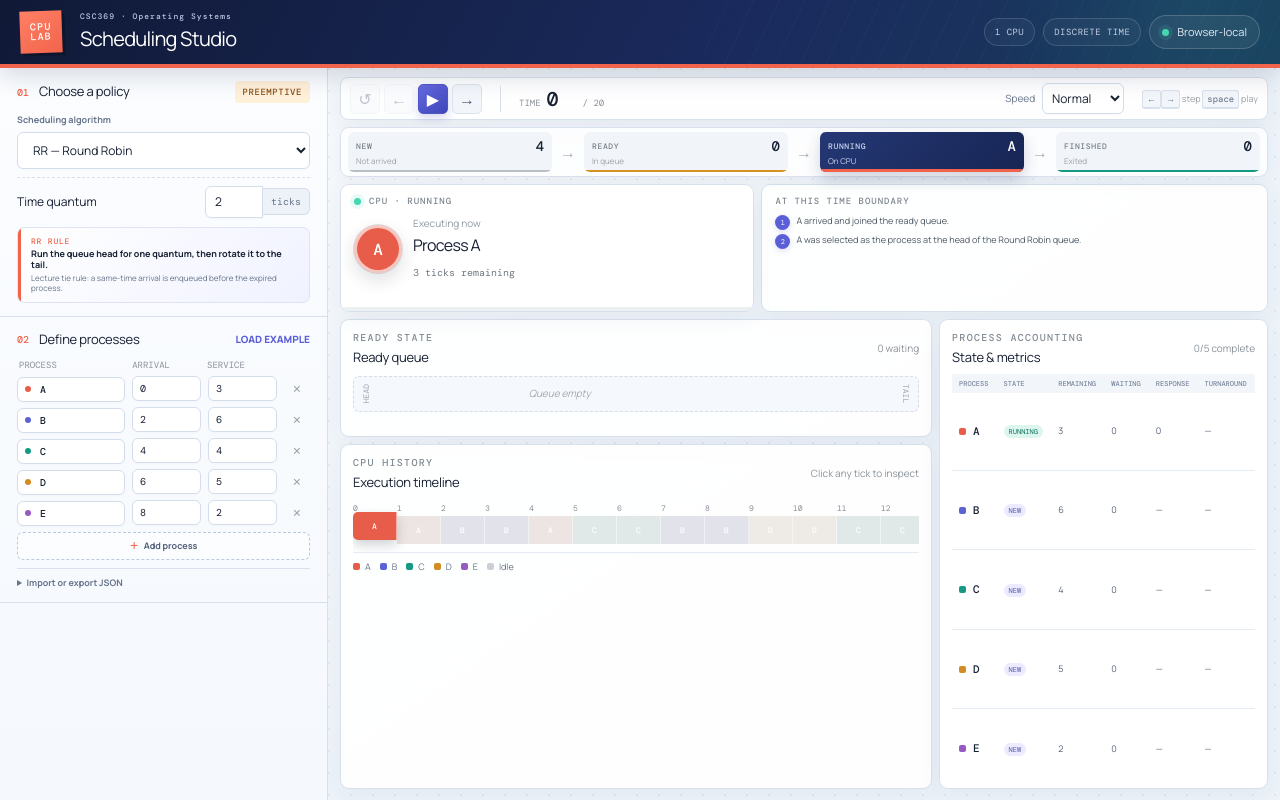
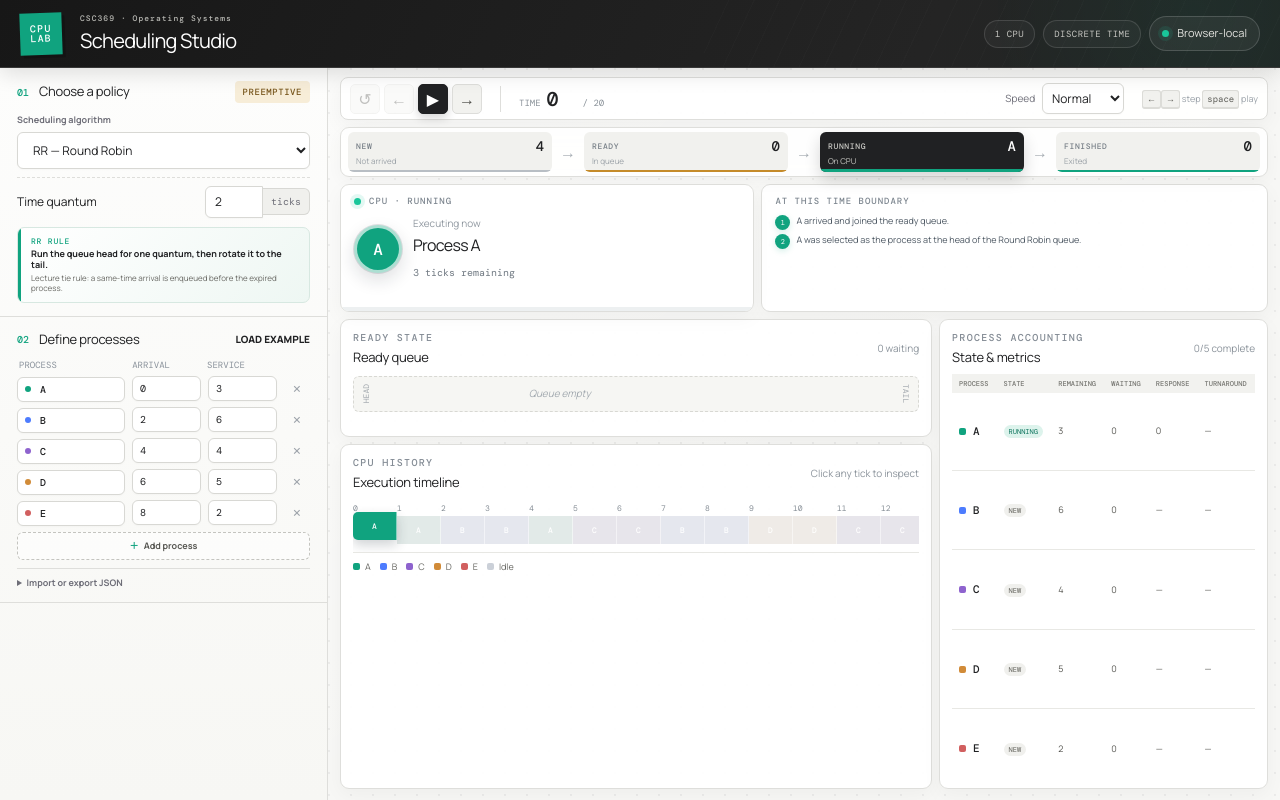
Before and after one commit to anshag01/csc369-scheduling-studio, a Next.js app: page / in a window 1280 px wide. Built offline with nearby package versions, Linux system fonts and the light colour scheme.

Commit message:
Adopt OpenAI-inspired neutral theme

```diff
--- a/app/SchedulingLab.tsx
+++ b/app/SchedulingLab.tsx
@@ -3,7 +3,7 @@
 import { useEffect, useMemo, useState } from "react";
 import { Algorithm, ProcessDefinition, simulate, validateProcesses } from "../lib/simulator";
 
-const palette = ["#e85d4a", "#5b63d3", "#159a83", "#d38b24", "#965ac2", "#2783b8"];
+const palette = ["#10a37f", "#4d7cfe", "#8e63ce", "#d18b38", "#d15f5f", "#328ea8"];
 const exampleProcesses: ProcessDefinition[] = [
   { id: "A", arrivalTime: 0, serviceTime: 3, color: palette[0] },
   { id: "B", arrivalTime: 2, serviceTime: 6, color: palette[1] },
--- a/app/globals.css
+++ b/app/globals.css
@@ -1,17 +1,17 @@
 @import "tailwindcss";
 
 :root {
-  --ink: #172033;
-  --muted: #66748a;
-  --line: #d7e0ec;
-  --paper: #edf3f9;
-  --panel: #f8fbff;
-  --navy: #172554;
-  --green: #159a80;
-  --orange: #f1644b;
-  --indigo: #5a5fd7;
-  --amber: #d89222;
-  --soft: #f2f6fb;
+  --ink: #202123;
+  --muted: #6e6e78;
+  --line: #dededb;
+  --paper: #f7f7f5;
+  --panel: #fbfbfa;
+  --navy: #202123;
+  --green: #10a37f;
+  --orange: #10a37f;
+  --indigo: #202123;
+  --amber: #c58b2a;
+  --soft: #f1f1ee;
 }
 
 * { box-sizing: border-box; }
@@ -19,48 +19,48 @@ html { background: var(--paper); }
 body { margin: 0; color: var(--ink); background: var(--paper); font-family: var(--font-manrope), Arial, sans-serif; }
 button, input, select, textarea { font: inherit; }
 button, select { cursor: pointer; }
-button:focus-visible, input:focus-visible, select:focus-visible, textarea:focus-visible, summary:focus-visible { outline: 3px solid rgba(90, 95, 215, .28); outline-offset: 2px; }
+button:focus-visible, input:focus-visible, select:focus-visible, textarea:focus-visible, summary:focus-visible { outline: 3px solid rgba(16, 163, 127, .24); outline-offset: 2px; }
 
 .app-shell { min-height: 100vh; }
-.topbar { position: relative; min-height: 86px; display: flex; align-items: center; gap: 18px; padding: 14px 28px; overflow: hidden; color: #fff; background: linear-gradient(118deg, #101936 0%, #1a2a5d 58%, #16475a 125%); border-bottom: 4px solid var(--orange); box-shadow: 0 8px 24px rgba(18, 32, 66, .16); }
-.topbar::after { content: ""; position: absolute; inset: 0 0 0 auto; width: 45%; pointer-events: none; opacity: .45; background: radial-gradient(circle at 85% 15%, rgba(70, 216, 190, .22), transparent 42%), repeating-linear-gradient(115deg, transparent 0 22px, rgba(255,255,255,.055) 22px 23px); }
-.brand-mark { width: 52px; height: 52px; display: grid; place-content: center; background: linear-gradient(145deg, #ff8065, var(--orange)); font-family: var(--font-dm-mono), monospace; font-size: 12px; line-height: 1.05; font-weight: 500; letter-spacing: .12em; text-align: center; transform: rotate(-2deg); box-shadow: 4px 4px 0 rgba(4, 10, 30, .3); }
+.topbar { position: relative; min-height: 86px; display: flex; align-items: center; gap: 18px; padding: 14px 28px; overflow: hidden; color: #fff; background: linear-gradient(115deg, #171717 0%, #242424 72%, #1f2926 125%); border-bottom: 1px solid #383838; box-shadow: 0 6px 20px rgba(0, 0, 0, .12); }
+.topbar::after { content: ""; position: absolute; inset: 0 0 0 auto; width: 45%; pointer-events: none; opacity: .38; background: radial-gradient(circle at 85% 15%, rgba(16, 163, 127, .18), transparent 42%), repeating-linear-gradient(115deg, transparent 0 22px, rgba(255,255,255,.045) 22px 23px); }
+.brand-mark { width: 52px; height: 52px; display: grid; place-content: center; background: var(--green); font-family: var(--font-dm-mono), monospace; font-size: 12px; line-height: 1.05; font-weight: 500; letter-spacing: .12em; text-align: center; transform: rotate(-2deg); box-shadow: 4px 4px 0 rgba(0, 0, 0, .3); }
 .brand-mark span { display: block; }
 .brand-copy h1 { margin: 2px 0 0; font-size: 24px; letter-spacing: -.035em; }
 .eyebrow { margin: 0; font-family: var(--font-dm-mono), monospace; font-size: 10px; font-weight: 500; letter-spacing: .13em; color: #858d96; }
-.topbar .eyebrow { color: #b9c7e2; }
+.topbar .eyebrow { color: #b8b8b3; }
 .scope-badges { position: relative; z-index: 1; margin-left: auto; display: flex; align-items: center; gap: 8px; }
-.scope-badges > span { padding: 7px 10px; color: #c5d0e5; background: rgba(255,255,255,.035); border: 1px solid rgba(255,255,255,.14); border-radius: 999px; font: 9px var(--font-dm-mono), monospace; text-transform: uppercase; letter-spacing: .05em; }
-.local-badge { display: flex; align-items: center; gap: 8px; padding: 8px 12px; background: rgba(255,255,255,.055); border: 1px solid rgba(255,255,255,.18); border-radius: 999px; color: #e5ebf5; font-size: 11px; }
-.status-dot, .live-dot { width: 7px; height: 7px; display: inline-block; border-radius: 50%; background: #45d6b2; box-shadow: 0 0 0 4px rgba(69,214,178,.13); }
+.scope-badges > span { padding: 7px 10px; color: #c7c7c2; background: rgba(255,255,255,.035); border: 1px solid rgba(255,255,255,.13); border-radius: 999px; font: 9px var(--font-dm-mono), monospace; text-transform: uppercase; letter-spacing: .05em; }
+.local-badge { display: flex; align-items: center; gap: 8px; padding: 8px 12px; background: rgba(255,255,255,.05); border: 1px solid rgba(255,255,255,.16); border-radius: 999px; color: #e5e5e1; font-size: 11px; }
+.status-dot, .live-dot { width: 7px; height: 7px; display: inline-block; border-radius: 50%; background: #19c69a; box-shadow: 0 0 0 4px rgba(25,198,154,.12); }
 
 .workspace { display: grid; grid-template-columns: 360px minmax(0, 1fr); min-height: calc(100vh - 130px); }
-.setup-panel { background: linear-gradient(180deg, #fbfdff 0%, #f5f8fd 100%); border-right: 1px solid var(--line); }
+.setup-panel { background: linear-gradient(180deg, #fdfdfc 0%, #f7f7f4 100%); border-right: 1px solid var(--line); }
 .panel-section { padding: 26px 24px; border-bottom: 1px solid var(--line); }
 .section-heading, .card-title-row { display: flex; align-items: center; justify-content: space-between; gap: 14px; margin-bottom: 18px; }
 .section-heading > div { display: flex; align-items: center; gap: 10px; }
 .section-heading h2, .card-title-row h2 { margin: 0; font-size: 15px; letter-spacing: -.02em; }
 .step-number { font: 500 10px var(--font-dm-mono), monospace; color: var(--orange); }
 .policy-badge { padding: 5px 8px; border-radius: 4px; font: 500 9px var(--font-dm-mono), monospace; text-transform: uppercase; letter-spacing: .06em; }
-.policy-badge.preemptive { color: #865019; background: #fff0d9; }
-.policy-badge.non-preemptive { color: #08735f; background: #dcf5ed; }
+.policy-badge.preemptive { color: #77551b; background: #f7edd8; }
+.policy-badge.non-preemptive { color: #08735a; background: #e1f3ed; }
 .field-label { display: block; margin: 0 0 7px; color: var(--muted); font-size: 11px; font-weight: 700; }
-select, input, textarea { color: var(--ink); background: #fff; border: 1px solid #d4deeb; border-radius: 6px; box-shadow: 0 1px 2px rgba(40, 56, 86, .025); }
-select:hover, input:hover, textarea:hover { border-color: #bdc9db; }
+select, input, textarea { color: var(--ink); background: #fff; border: 1px solid #d8d8d4; border-radius: 6px; box-shadow: 0 1px 2px rgba(0, 0, 0, .025); }
+select:hover, input:hover, textarea:hover { border-color: #bdbdb8; }
 select { width: 100%; padding: 10px 34px 10px 11px; font-size: 12px; }
 input { min-width: 0; padding: 8px 9px; }
 .inline-setting { display: flex; align-items: center; justify-content: space-between; margin-top: 14px; padding-top: 14px; border-top: 1px dashed var(--line); font-size: 12px; }
 .number-with-unit { display: flex; align-items: center; }
 .number-with-unit input { width: 58px; border-radius: 6px 0 0 6px; }
-.number-with-unit span { padding: 8px; color: var(--muted); background: #edf2f8; border: 1px solid #d4deeb; border-left: 0; border-radius: 0 6px 6px 0; font: 10px var(--font-dm-mono), monospace; }
+.number-with-unit span { padding: 8px; color: var(--muted); background: #f0f0ed; border: 1px solid #d8d8d4; border-left: 0; border-radius: 0 6px 6px 0; font: 10px var(--font-dm-mono), monospace; }
 .mlfq-settings { margin-top: 14px; padding-top: 14px; border-top: 1px dashed var(--line); }
 .mlfq-settings label { display: grid; grid-template-columns: 28px 1fr 36px; align-items: center; gap: 7px; margin-top: 7px; color: var(--muted); font: 11px var(--font-dm-mono), monospace; }
 .mlfq-settings input { width: 100%; padding: 6px 8px; }
-.policy-note { position: relative; margin-top: 16px; padding: 13px 14px 13px 16px; overflow: hidden; background: linear-gradient(135deg, #fff 0%, #f0f2ff 100%); border: 1px solid #dfe3f4; border-radius: 7px; }
+.policy-note { position: relative; margin-top: 16px; padding: 13px 14px 13px 16px; overflow: hidden; background: linear-gradient(135deg, #fff 0%, #eef7f3 100%); border: 1px solid #d7e8e1; border-radius: 7px; }
 .policy-note::before { content: ""; position: absolute; inset: 0 auto 0 0; width: 3px; background: var(--orange); }
 .policy-note > span { display: block; margin-bottom: 5px; color: var(--orange); font: 500 8px var(--font-dm-mono), monospace; text-transform: uppercase; letter-spacing: .1em; }
 .policy-note strong { display: block; font-size: 11px; line-height: 1.45; }
-.policy-note p { margin: 4px 0 0; color: #66748a; font-size: 9px; line-height: 1.45; }
+.policy-note p { margin: 4px 0 0; color: #686863; font-size: 9px; line-height: 1.45; }
 .text-button { padding: 0; color: var(--indigo); background: transparent; border: 0; font-size: 10px; font-weight: 800; text-transform: uppercase; }
 
 .process-table-head, .process-row { display: grid; grid-template-columns: minmax(80px, 1.25fr) .8fr .8fr 26px; gap: 7px; align-items: center; }
@@ -72,8 +72,8 @@ input { min-width: 0; padding: 8px 9px; }
 .process-id-input input { padding-left: 25px; font-weight: 500; }
 .remove-button { height: 30px; padding: 0; color: #9ba1a8; background: transparent; border: 0; font-size: 20px; }
 .remove-button:hover { color: #d84f45; }
-.add-button { width: 100%; margin-top: 10px; padding: 9px; color: #53617a; background: rgba(255,255,255,.52); border: 1px dashed #bcc9da; border-radius: 6px; font-size: 11px; font-weight: 700; }
-.add-button:hover { color: var(--indigo); background: #f0f2ff; border-color: #9ca4df; }
+.add-button { width: 100%; margin-top: 10px; padding: 9px; color: #595954; background: rgba(255,255,255,.52); border: 1px dashed #c4c4bf; border-radius: 6px; font-size: 11px; font-weight: 700; }
+.add-button:hover { color: #08735a; background: #edf7f3; border-color: #89bbae; }
 .add-button span { margin-right: 5px; color: var(--orange); }
 .validation-message { margin: 9px 0 0; color: #b23b34; font-size: 11px; }
 .json-panel { margin-top: 16px; padding-top: 12px; border-top: 1px solid var(--line); }
@@ -83,36 +83,36 @@ input { min-width: 0; padding: 8px 9px; }
 .json-actions button { flex: 1; padding: 7px; color: #4f5b66; background: #fff; border: 1px solid var(--line); border-radius: 5px; font-size: 10px; }
 .json-panel > p { margin: 7px 0 0; color: var(--green); font-size: 10px; }
 
-.simulation-panel { min-width: 0; padding: 20px 24px 34px; overflow: hidden; background-color: var(--paper); background-image: radial-gradient(circle at 1px 1px, rgba(65, 83, 130, .075) 1px, transparent 0), linear-gradient(145deg, rgba(255,255,255,.48), transparent 55%); background-size: 22px 22px, 100% 100%; }
-.control-strip { display: flex; align-items: center; gap: 18px; min-height: 56px; margin-bottom: 18px; padding: 8px 12px; background: rgba(255,255,255,.94); border: 1px solid var(--line); border-radius: 8px; box-shadow: 0 7px 24px rgba(35, 52, 86, .065); }
+.simulation-panel { min-width: 0; padding: 20px 24px 34px; overflow: hidden; background-color: var(--paper); background-image: radial-gradient(circle at 1px 1px, rgba(32, 33, 35, .055) 1px, transparent 0), linear-gradient(145deg, rgba(255,255,255,.5), transparent 55%); background-size: 22px 22px, 100% 100%; }
+.control-strip { display: flex; align-items: center; gap: 18px; min-height: 56px; margin-bottom: 18px; padding: 8px 12px; background: rgba(255,255,255,.95); border: 1px solid var(--line); border-radius: 8px; box-shadow: 0 6px 20px rgba(0, 0, 0, .045); }
 .playback-controls { display: flex; gap: 4px; }
-.playback-controls button { width: 34px; height: 34px; padding: 0; color: #4d5b73; background: #f2f5fa; border: 1px solid #dce3ed; border-radius: 5px; }
+.playback-controls button { width: 34px; height: 34px; padding: 0; color: #4f4f4a; background: #f2f2ef; border: 1px solid #ddddda; border-radius: 5px; }
 .playback-controls button:disabled { opacity: .35; cursor: default; }
-.playback-controls .play-button { color: #fff; background: linear-gradient(145deg, #656ae2, #3f46b8); border-color: #5056c6; box-shadow: 0 4px 10px rgba(74, 79, 190, .22); }
+.playback-controls .play-button { color: #fff; background: #202123; border-color: #202123; box-shadow: 0 4px 10px rgba(0, 0, 0, .16); }
 .time-readout { display: flex; align-items: baseline; gap: 6px; padding-left: 18px; border-left: 1px solid var(--line); }
 .time-readout span { color: #8a9299; font: 9px var(--font-dm-mono), monospace; }
 .time-readout strong { min-width: 30px; font: 500 25px var(--font-dm-mono), monospace; }
 .speed-control { display: flex; align-items: center; gap: 7px; margin-left: auto; color: var(--muted); font-size: 10px; }
 .speed-control select { width: 82px; padding: 7px; }
 .keyboard-hint { color: #9aa1a8; font-size: 9px; }
-kbd { padding: 2px 4px; color: #5c6980; background: #f2f5fa; border: 1px solid #d9e1ec; border-bottom-width: 2px; border-radius: 3px; font: 9px var(--font-dm-mono), monospace; }
+kbd { padding: 2px 4px; color: #5d5d58; background: #f1f1ee; border: 1px solid #dcdcd8; border-bottom-width: 2px; border-radius: 3px; font: 9px var(--font-dm-mono), monospace; }
 
-.state-flow { display: grid; grid-template-columns: minmax(100px, 1fr) 18px minmax(100px, 1fr) 18px minmax(100px, 1fr) 18px minmax(100px, 1fr); align-items: center; gap: 7px; margin-bottom: 16px; padding: 11px; background: rgba(255,255,255,.82); border: 1px solid var(--line); border-radius: 9px; box-shadow: 0 5px 18px rgba(35,52,86,.045); backdrop-filter: blur(8px); }
+.state-flow { display: grid; grid-template-columns: minmax(100px, 1fr) 18px minmax(100px, 1fr) 18px minmax(100px, 1fr) 18px minmax(100px, 1fr); align-items: center; gap: 7px; margin-bottom: 16px; padding: 11px; background: rgba(255,255,255,.84); border: 1px solid var(--line); border-radius: 9px; box-shadow: 0 5px 16px rgba(0,0,0,.035); backdrop-filter: blur(8px); }
 .state-flow > i { color: #a6adb3; font-style: normal; text-align: center; }
-.flow-node { position: relative; min-height: 55px; display: grid; grid-template-columns: 1fr auto; align-items: center; padding: 9px 11px; overflow: hidden; background: #f1f5fa; border-radius: 6px; }
+.flow-node { position: relative; min-height: 55px; display: grid; grid-template-columns: 1fr auto; align-items: center; padding: 9px 11px; overflow: hidden; background: #f1f1ee; border-radius: 6px; }
 .flow-node::after { content: ""; position: absolute; inset: auto 0 0; height: 2px; background: #b8bec4; }
 .flow-node > span { color: #777f87; font: 500 8px var(--font-dm-mono), monospace; letter-spacing: .08em; }
 .flow-node > strong { font: 500 17px var(--font-dm-mono), monospace; }
 .flow-node > small { grid-column: 1 / -1; color: #9aa1a7; font-size: 8px; }
 .flow-node.ready-node::after { background: var(--amber); }
 .flow-node.running-node::after { background: #bcc1c6; }
-.flow-node.running-node.active { color: #fff; background: linear-gradient(135deg, #253875, var(--navy)); box-shadow: 0 7px 16px rgba(23,37,84,.2); }
-.flow-node.running-node.active > span, .flow-node.running-node.active > small { color: #cbd5ef; }
+.flow-node.running-node.active { color: #fff; background: #202123; box-shadow: 0 7px 16px rgba(0,0,0,.16); }
+.flow-node.running-node.active > span, .flow-node.running-node.active > small { color: #c9c9c4; }
 .flow-node.running-node.active::after { height: 3px; background: var(--orange); }
 .flow-node.finished-node::after { background: var(--green); }
 
 .status-grid { display: grid; grid-template-columns: minmax(300px, .9fr) minmax(360px, 1.1fr); gap: 16px; }
-.cpu-card, .event-card, .card-surface { background: rgba(255,255,255,.96); border: 1px solid var(--line); border-radius: 9px; box-shadow: 0 7px 24px rgba(35,52,86,.055); }
+.cpu-card, .event-card, .card-surface { background: rgba(255,255,255,.97); border: 1px solid var(--line); border-radius: 9px; box-shadow: 0 6px 20px rgba(0,0,0,.04); }
 .cpu-card { position: relative; min-height: 172px; padding: 18px 20px 23px; overflow: hidden; }
 .card-label { display: flex; align-items: center; gap: 8px; color: #7e8790; font: 500 9px var(--font-dm-mono), monospace; letter-spacing: .11em; }
 .running-content, .idle-content { display: flex; align-items: center; gap: 16px; margin-top: 21px; }
@@ -126,7 +126,7 @@ kbd { padding: 2px 4px; color: #5c6980; background: #f2f5fa; border: 1px solid #
 .event-card { min-height: 172px; padding: 18px 20px; }
 .event-list { display: grid; gap: 8px; margin-top: 15px; }
 .event-list p { display: flex; align-items: flex-start; gap: 9px; margin: 0; color: #4d5863; font-size: 11px; line-height: 1.4; }
-.event-list p > span { width: 18px; height: 18px; flex: 0 0 auto; display: grid; place-items: center; color: #fff; background: var(--indigo); border-radius: 50%; box-shadow: 0 2px 6px rgba(90,95,215,.2); font: 9px var(--font-dm-mono), monospace; }
+.event-list p > span { width: 18px; height: 18px; flex: 0 0 auto; display: grid; place-items: center; color: #fff; background: var(--green); border-radius: 50%; box-shadow: 0 2px 6px rgba(16,163,127,.18); font: 9px var(--font-dm-mono), monospace; }
 .event-list .muted-event { color: #949ba2; }
 
 .card-surface { margin-top: 16px; padding: 19px 20px; }
@@ -136,13 +136,13 @@ kbd { padding: 2px 4px; color: #5c6980; background: #f2f5fa; border: 1px solid #
 .queue-row { display: grid; grid-template-columns: 112px minmax(0, 1fr); gap: 12px; align-items: stretch; }
 .single-queue .queue-row { grid-template-columns: 1fr; }
 .multi-queues { display: grid; gap: 9px; }
-.queue-label { display: flex; flex-direction: column; justify-content: center; padding: 8px 10px; background: #f0f3fb; border-left: 3px solid var(--orange); border-radius: 3px; }
+.queue-label { display: flex; flex-direction: column; justify-content: center; padding: 8px 10px; background: #eff5f2; border-left: 3px solid var(--green); border-radius: 3px; }
 .queue-label strong { font: 500 12px var(--font-dm-mono), monospace; }
 .queue-label span { margin-top: 2px; color: #858d95; font-size: 8px; }
-.queue-track { min-height: 58px; display: flex; align-items: center; gap: 8px; padding: 8px 11px; overflow-x: auto; background: #f5f8fc; border: 1px dashed #d3dce9; border-radius: 6px; }
+.queue-track { min-height: 58px; display: flex; align-items: center; gap: 8px; padding: 8px 11px; overflow-x: auto; background: #f6f6f3; border: 1px dashed #d8d8d3; border-radius: 6px; }
 .queue-head, .queue-tail { color: #a1a7ad; font: 8px var(--font-dm-mono), monospace; writing-mode: vertical-rl; transform: rotate(180deg); }
 .queue-tail { margin-left: auto; transform: none; }
-.queue-chip { min-width: 57px; padding: 7px 8px; background: #fff; border: 1px solid #dbe3ee; border-top: 3px solid var(--process-color); border-radius: 5px; box-shadow: 0 3px 8px rgba(35,52,86,.06); text-align: center; }
+.queue-chip { min-width: 57px; padding: 7px 8px; background: #fff; border: 1px solid #dededb; border-top: 3px solid var(--process-color); border-radius: 5px; box-shadow: 0 3px 8px rgba(0,0,0,.045); text-align: center; }
 .queue-chip strong { display: block; font: 500 13px var(--font-dm-mono), monospace; }
 .queue-chip span { color: #8a929a; font-size: 8px; }
 .empty-queue { margin: auto; color: #a4abb1; font-size: 10px; font-style: italic; }
@@ -157,27 +157,27 @@ kbd { padding: 2px 4px; color: #5c6980; background: #f2f5fa; border: 1px solid #
 .timeline-cell.future .tick-block { opacity: .18; filter: grayscale(.7); }
 .timeline-cell.active .tick-block { position: relative; z-index: 2; transform: translateY(-4px); box-shadow: 0 5px 12px rgba(22,34,47,.2); opacity: 1; }
 .timeline-end { align-self: start; color: #858d95; font: 8px var(--font-dm-mono), monospace; transform: translateX(-1px); }
-.timeline-legend { display: flex; flex-wrap: wrap; gap: 14px; padding-top: 12px; border-top: 1px solid #e4eaf2; color: #66748a; font-size: 9px; }
+.timeline-legend { display: flex; flex-wrap: wrap; gap: 14px; padding-top: 12px; border-top: 1px solid #e7e7e3; color: #686863; font-size: 9px; }
 .timeline-legend span { display: flex; align-items: center; gap: 5px; }
 .timeline-legend i, .metrics-section td i { width: 7px; height: 7px; display: inline-block; border-radius: 2px; }
 .timeline-legend .idle-swatch { background: #cbd0d8; }
 
 .metrics-scroll { overflow-x: auto; }
 table { width: 100%; border-collapse: collapse; font-size: 10px; }
-th { padding: 8px 10px; color: #7c899d; background: #f2f5fa; font: 500 8px var(--font-dm-mono), monospace; text-align: left; text-transform: uppercase; }
-td { padding: 9px 10px; border-bottom: 1px solid #e5ebf3; color: #536079; }
+th { padding: 8px 10px; color: #777772; background: #f2f2ef; font: 500 8px var(--font-dm-mono), monospace; text-align: left; text-transform: uppercase; }
+td { padding: 9px 10px; border-bottom: 1px solid #e8e8e4; color: #565651; }
 td:first-child { color: var(--ink); font: 500 11px var(--font-dm-mono), monospace; }
 td:first-child i { margin-right: 7px; }
 .state-pill { padding: 3px 6px; border-radius: 999px; font: 8px var(--font-dm-mono), monospace; text-transform: uppercase; }
-.state-pill.running { color: #08715f; background: #dcf5ed; }
-.state-pill.ready { color: #805817; background: #fff0cf; }
-.state-pill.finished { color: #4f5e74; background: #e8edf4; }
-.state-pill.new { color: #5755a8; background: #ebeaff; }
+.state-pill.running { color: #08715a; background: #ddf3ec; }
+.state-pill.ready { color: #75551d; background: #f6ecd8; }
+.state-pill.finished { color: #555550; background: #e9e9e6; }
+.state-pill.new { color: #5f5f59; background: #f0f0ed; }
 .empty-state { min-height: 400px; display: grid; place-content: center; justify-items: center; text-align: center; }
 .empty-state > span { width: 44px; height: 44px; display: grid; place-items: center; color: #fff; background: var(--orange); border-radius: 50%; font-weight: 800; }
 .empty-state h2 { margin: 14px 0 3px; }
 .empty-state p { margin: 0; color: var(--muted); font-size: 12px; }
-footer { display: flex; justify-content: space-between; gap: 16px; padding: 13px 28px; color: #718096; background: #e6edf5; border-top: 1px solid #d4deea; font: 9px var(--font-dm-mono), monospace; }
+footer { display: flex; justify-content: space-between; gap: 16px; padding: 13px 28px; color: #70706a; background: #efefec; border-top: 1px solid #dcdcd8; font: 9px var(--font-dm-mono), monospace; }
 
 /* One-screen desktop dashboard */
 @media (min-width: 1001px) and (min-height: 600px) {
```
